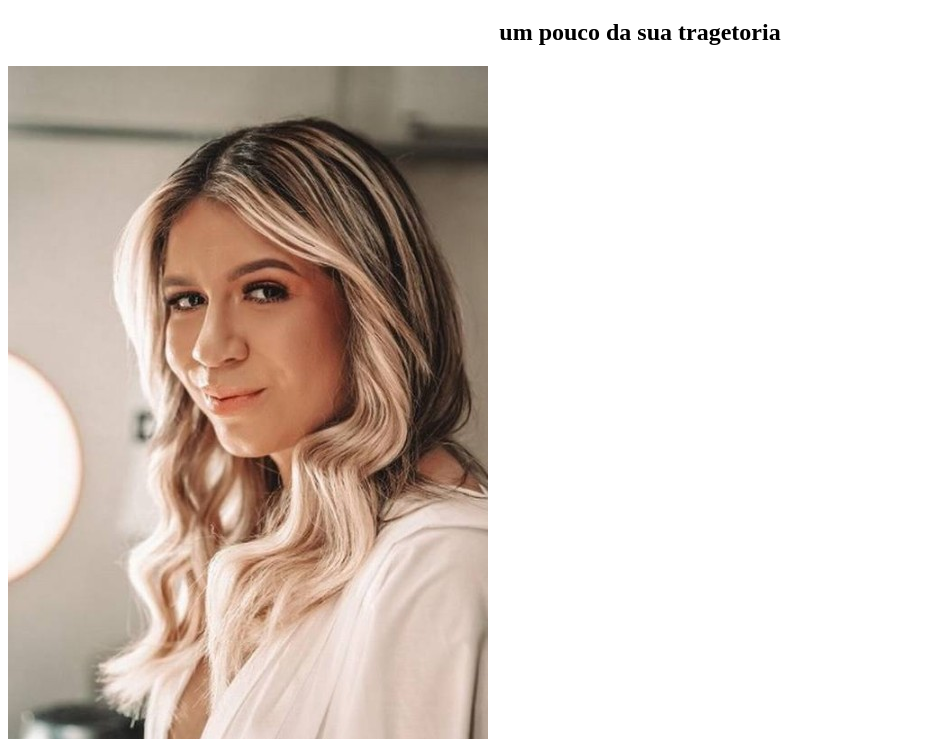
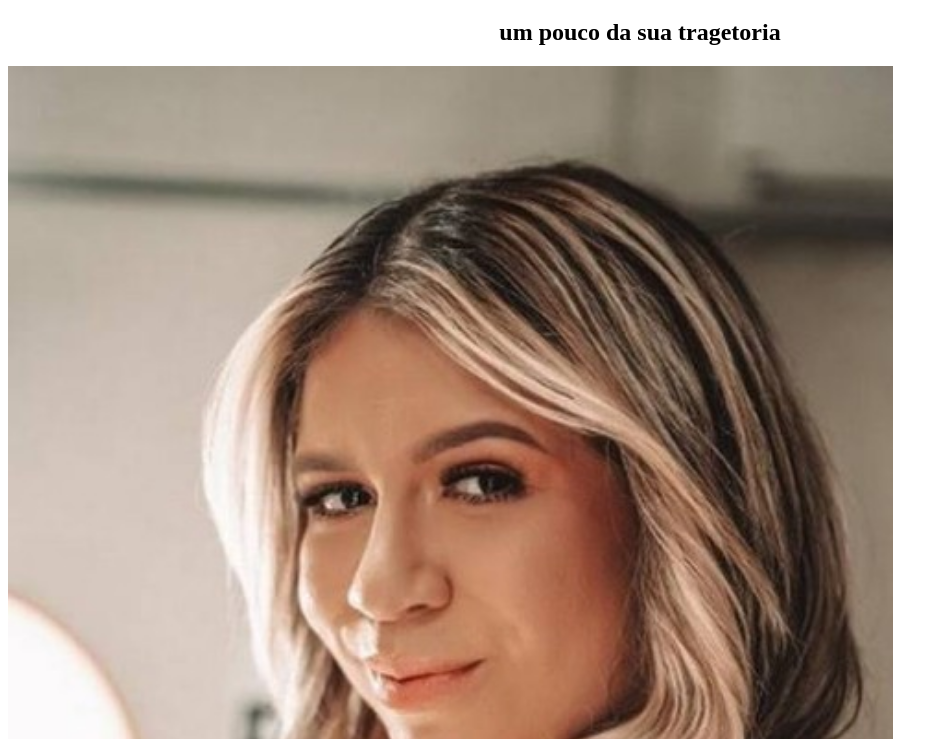
Before and after one commit to brendaraitz/turma-1a, a plain HTML site: page index.html in a window 1280 px wide. Shown: the part 61-800 px from the top of the page, without its empty margins (0-948 px from the left). Drawn offline with Linux system fonts and the light colour scheme.

Commit message:
Update style.css

```diff
--- a/style.css
+++ b/style.css
@@ -6,4 +6,6 @@ h2{
 }
 #IMAGEM1 {
     text-align:center;
+  width:70%;
+  heigth:70%;
 }
```
